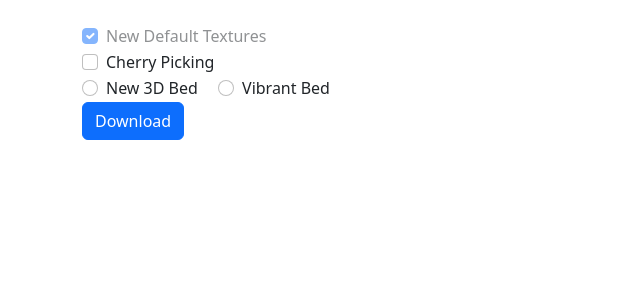
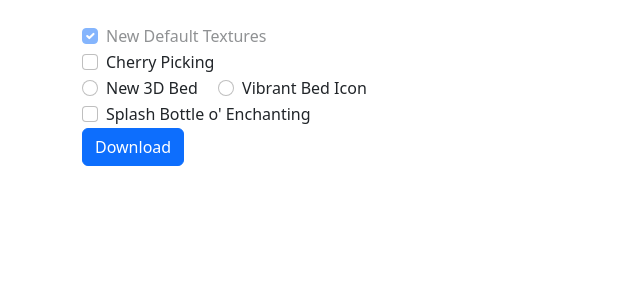
Before and after one commit to lenemter/Vanilla-Tweaks-1.8.9, a Flask app: page / in a window 1280 px wide. Shown: the part 56-356 px from the top of the page, without its empty margins (0-640 px from the left). Run offline with Flask 2, Linux system fonts and the light colour scheme; some libraries are stand-ins or nearby versions.

Commit message:
Splash Bottle o' Enchanting

```diff
--- a/server/templates/index.html
+++ b/server/templates/index.html
@@ -47,7 +47,12 @@
         </div>
         <div class="form-check form-check-inline">
             <input class="form-check-input" type="radio" name="bed" id="vibrant_bed">
-            <label class="form-check-label" for="vibrant_bed">Vibrant Bed</label>
+            <label class="form-check-label" for="vibrant_bed">Vibrant Bed Icon</label>
+        </div>
+        <!-- Splash Bottle o' Enchanting -->
+        <div class="form-check">
+            <input class="form-check-input" type="checkbox" id="splash_bottle_o_enchanting">
+            <label class="form-check-label" for="splash_bottle_o_enchanting">Splash Bottle o' Enchanting</label>
         </div>
         <!-- Download button -->
         <button class="btn btn-primary d-block btn-download">Download</button>
```
Also changed, not shown: 1 other file.
